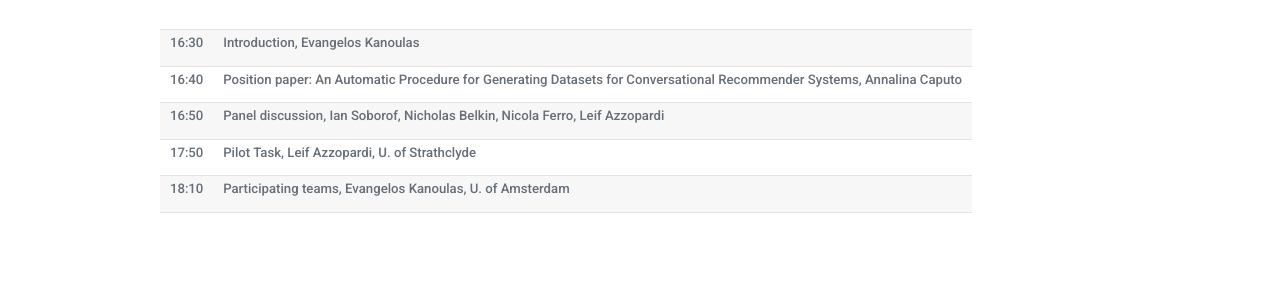
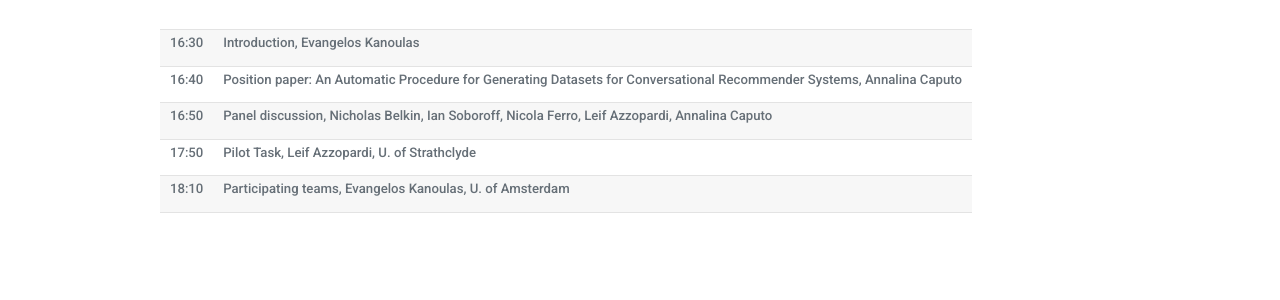
Before and after one commit to ekanou/dynamicsearch, a Jekyll site: the page built from clef-lab.html, in a window 1280 px wide and 900 px high, scrolled down 367 px. Shown: the part 152-452 px from the top of the window. Built offline with Jekyll 4.4.1, drawn with Linux system fonts in a browser that asks for light colours.

Commit message:
Update clef-lab.html

```diff
--- a/clef-lab.html
+++ b/clef-lab.html
@@ -28,7 +28,7 @@ layout: clef-default
 					</tr>
 					<tr>
 						<th>16:50</th>
-						<th>Panel discussion, Ian Soborof, Nicholas Belkin, Nicola Ferro, Leif Azzopardi</th>
+						<th>Panel discussion, Nicholas Belkin, Ian Soboroff, Nicola Ferro, Leif Azzopardi, Annalina Caputo</th>
 					</tr>
 					<tr>
 						<th>17:50</th>
```
